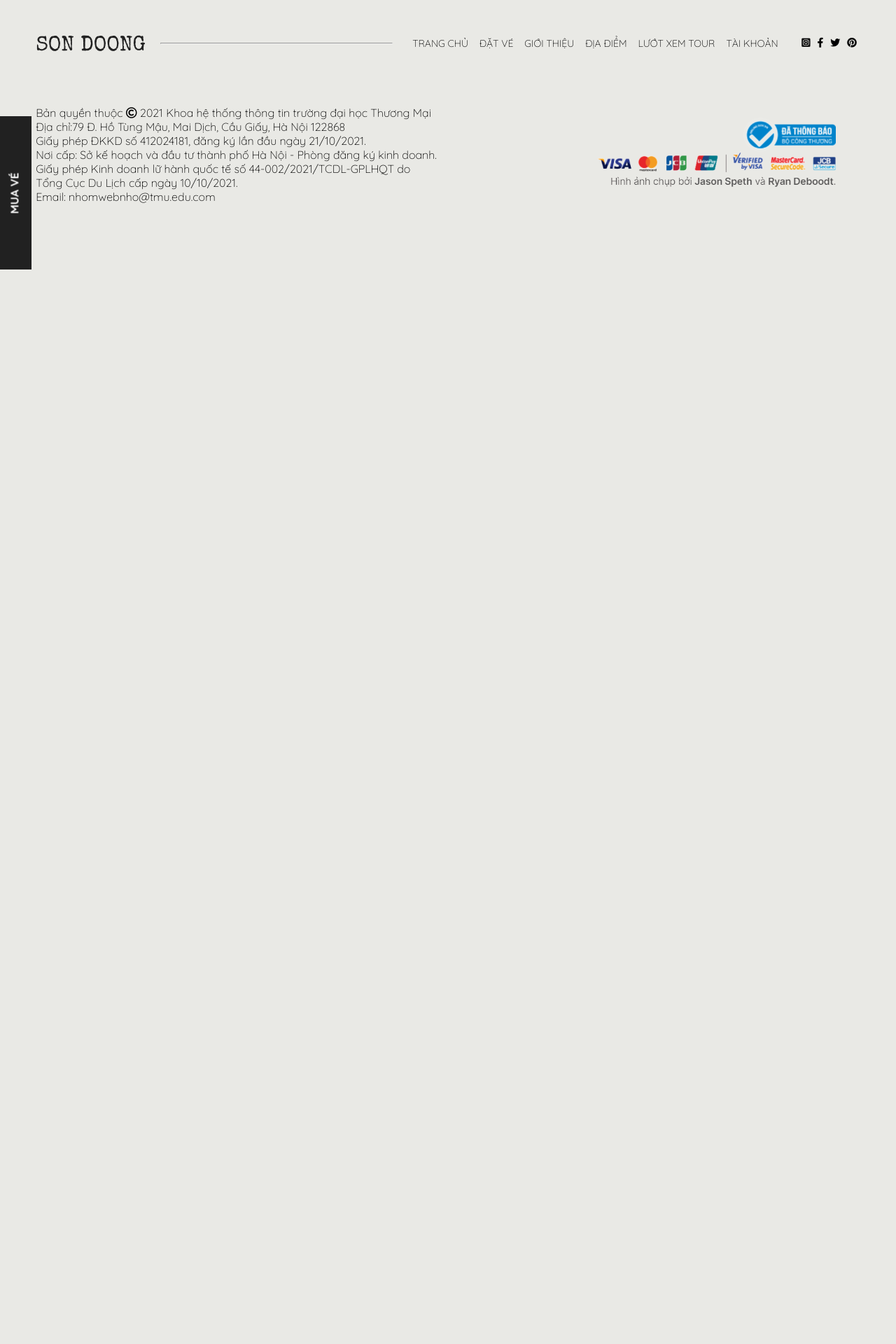
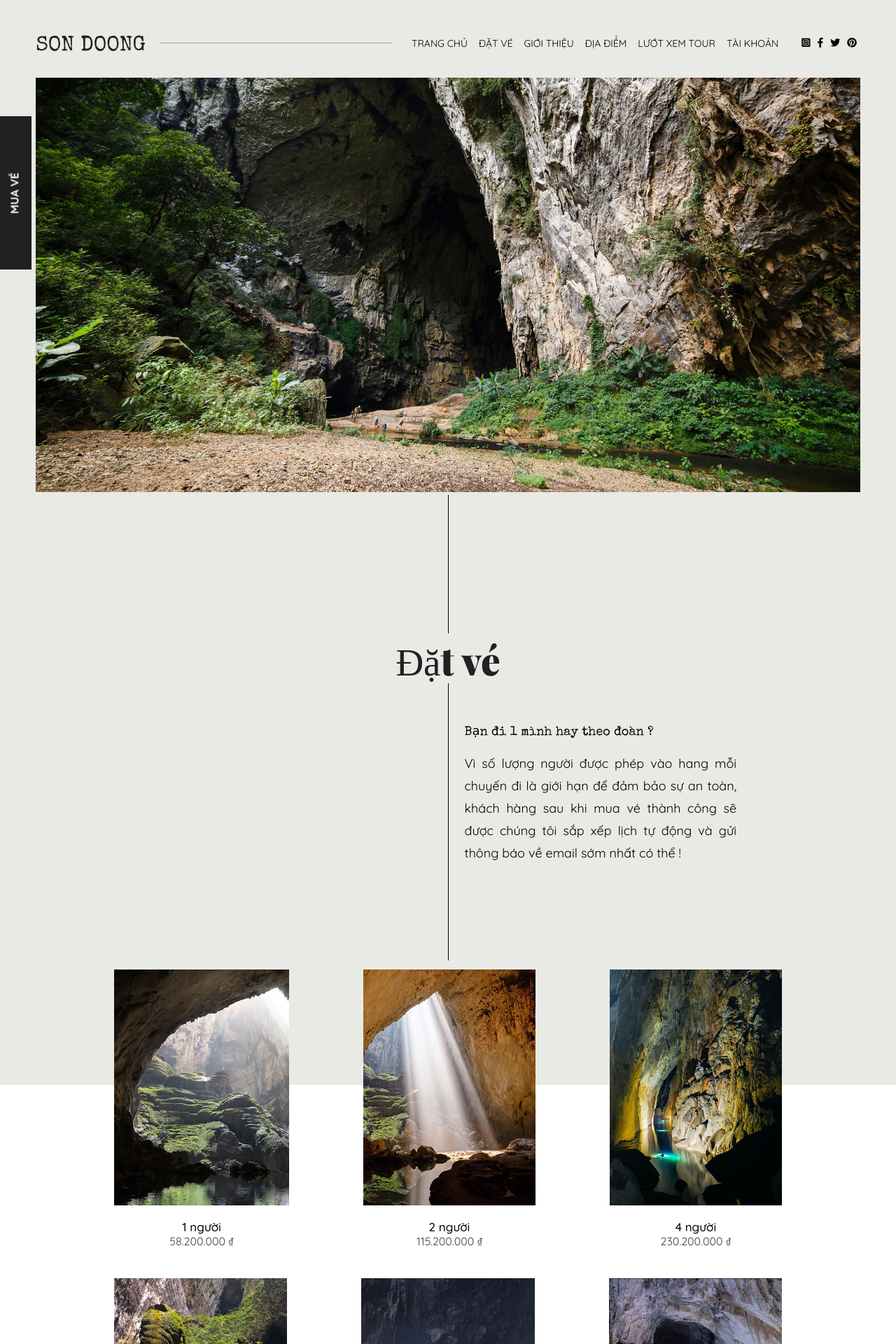
Before and after one commit to tonguyenducmanh/nhomwebkhoas, a PHP site: page /html/datvedattour.html in a window 1280 px wide. Shown: the top 1920 px of the page at 70% size. Before the commit the page ends 385 px from the top, so only its background shows below. Run offline with PHP 8.4, Linux system fonts and the light colour scheme.

Commit message:
cập nhật đặt vé

```diff
--- a/css/datvedattour.css
+++ b/css/datvedattour.css
@@ -10,13 +10,135 @@ body{
     background-position:
         0 0,
         0 1000px,
-        0 3100px,
+        0 2240px,
         0 4100px,
         0 4670px;
     background-size:
-        100% 1200px,
+        100% 1550px,
         100% 1000px,
         100% 800px,
         100% 200px,
         100% 700px;
-    }
+}
+.image-one{
+    position: relative;
+    width: 100%;
+    padding-top: 30px;
+}
+.bold-text-one{
+    font-family: 'Playfair Display', serif;
+    font-size: 55px;
+    color:#212121;
+    text-align: center;
+}
+.box-text-one{
+    margin-left: 52%;
+    margin-right: 15%;
+}
+.box-text-one-title{
+    font-family: 'Special Elite', cursive;
+    font-size: 18px;
+    padding-bottom: 20px;
+}
+.box-text-one-content{
+    font-family: 'Quicksand', sans-serif;
+    font-size: 18px;
+    line-height: 32px;
+    text-align: justify;
+}
+.straight-line-two{
+    border-left: 1.2px solid rgb(0, 0, 0);
+    margin: -22% 50% 10% 50%;
+}
+.three-column{
+    position: relative;
+    display: flex;
+    justify-content: space-between;
+    margin: 5%;
+    margin-top: -105px;
+    margin-bottom: 100px;
+}
+.image-last{
+    position: relative;
+    display: block;
+    width: 70%;
+    height: 90%;
+    margin-left: 15%;
+}
+.image-last:hover{
+    cursor: url(http://ani.cursors-4u.net/cursors/cur-12/cur1080.cur), auto !important;
+
+}
+.column-group-text-one{
+    position: relative;
+    display: block;
+    text-align: center;
+    margin-top: 20px;
+    font-family: 'Quicksand', sans-serif;
+    font-weight: 500;
+    font-size: 17px;
+    text-decoration: none;
+    color: black;
+}
+.column-group-text-two{
+    text-align: center;
+    font-family: 'Quicksand', sans-serif;
+    font-weight: 400;
+    color: #3f3f3f;
+
+}
+.big-group{
+    position: relative;
+    display: grid;
+    grid-template-columns: 50% 50%;
+    background-color:none;
+}
+.big-group-title{
+    font-family: 'Playfair Display', sans-serif;
+    font-size: 40px;
+    font-weight: 700;
+    padding: 10px;
+}
+.group-collapse{
+    position: relative;
+    width: 100%;
+}
+.group-collapse-title {
+    font-family: 'Quicksand', sans-serif;
+    background-color: #777;
+    color: white;
+    cursor: pointer;
+    padding: 18px;
+    width: 100%;
+    border: none;
+    text-align: left;
+    outline: none;
+    font-size: 17px;
+    font-weight: 600;
+    cursor: url(http://ani.cursors-4u.net/cursors/cur-12/cur1080.cur), auto !important;
+}
+.group-collapse-title:after {
+    content: '\002B';
+    color: white;
+    font-weight: bold;
+    float: right;
+    margin-left: 5px;
+  }
+.active:after {
+    content: "\2212";
+}
+.group-collapse-title:after{
+    background-color: #777;
+}
+.group-collapse-content{
+    padding: 0 20px;
+    max-height: 0;
+    overflow: hidden;
+    transition: max-height 0.2s ease-out;
+    background-color: #f1f1f1;
+}
+.group-collapse-content p{
+    margin: 10px;
+    text-align: justify;
+    font-family: 'Quicksand', sans-serif;
+}
--- a/css/taikhoan.css
+++ b/css/taikhoan.css
@@ -19,4 +19,4 @@ body{
         100% 800px,
         100% 200px,
         100% 700px;
-    }
+}
--- a/css/thongtingioithieu.css
+++ b/css/thongtingioithieu.css
@@ -112,7 +112,7 @@ body{
     border-left: 1.2px solid rgb(0, 0, 0);
     margin: -80px 50%;
 }
-.three-colume{
+.three-column{
     position: relative;
     width: 100%;
     height: 100%;
--- a/html/datvedattour.html
+++ b/html/datvedattour.html
@@ -20,6 +20,8 @@
     <link href="https://fonts.googleapis.com/css2?family=Playfair+Display:wght@900&display=swap" rel="stylesheet">
     <link href="https://fonts.googleapis.com/css2?family=Quicksand:wght@600&display=swap" rel="stylesheet">
     <link href="https://fonts.googleapis.com/css2?family=Quicksand:wght@700&display=swap" rel="stylesheet">
+    <link href="https://fonts.googleapis.com/css2?family=Quicksand&display=swap" rel="stylesheet">
+    <link href="https://fonts.googleapis.com/css2?family=Quicksand:wght@500&display=swap" rel="stylesheet">
     <!--toàn bộ font chữ được dùng-->
 </head>
 <body>
@@ -75,9 +77,110 @@
                 <a href="datvedattour.html">Mua vé</a>
             <!--nút mua vé ngay-->
             </div>
-
-
-
+            <img src="../images/anh28.png" alt="" class="image-one">
+            <div class="straight-line"> <br><br><br><br><br><br><br><br><br><br><br>
+            </div>
+            <div class="bold-text-one">
+                Đặt vé
+            </div> <br><br><br>
+            <div class="box-text-one">
+                <div class="box-text-one-title">
+                   Bạn đi 1 mình hay theo đoàn ?
+                </div>
+                <div class="box-text-one-content">
+                    Vì số lượng người được phép vào hang mỗi chuyến đi là giới hạn
+                    để đảm bảo sự an toàn, khách hàng sau khi mua vé thành công sẽ
+                    được chúng tôi sắp xếp lịch tự động và gửi thông báo về email sớm
+                    nhất có thể !
+                </div>
+            </div>
+            <div class="straight-line-two"> <br><br><br><br><br><br><br><br><br><br><br>
+                <br><br><br><br><br><br><br><br><br><br><br>
+            </div>
+            <div class="three-column">
+                <div class="column-group">
+                    <img src="../images/anh6.png" class="image-last"  alt="">
+                    <a href="" id='option-one' class="column-group-text-one">1 người</a>
+                    <div class="column-group-text-two">58.200.000 ₫</div>
+                </div>
+                <div class="column-group">
+                    <img src="../images/anh7.png" class="image-last" alt="">
+                    <a href="" id='option-two' class="column-group-text-one">2 người</a>
+                    <div class="column-group-text-two">115.200.000 ₫</div>
+                </div>
+                <div class="column-group">
+                    <img src="../images/anh8.png" class="image-last"  alt="">
+                    <a href="" id='option-three' class="column-group-text-one">4 người</a>
+                    <div class="column-group-text-two">230.200.000 ₫</div>
+                </div>
+            </div>
+            <br><br><br><br>
+            <div class="three-column">
+                <div class="column-group">
+                    <img src="../images/anh3.png" class="image-last" alt="">
+                    <a href="" id='option-four' class="column-group-text-one">6 người</a>
+                    <div class="column-group-text-two">380.200.000 ₫</div>
+                </div>
+                <div class="column-group">
+                    <img src="../images/anh4.png" class="image-last" alt="">
+                    <a href="" id='option-five' class="column-group-text-one">8 người</a>
+                    <div class="column-group-text-two">460.000.000 ₫</div>
+                </div>
+                <div class="column-group">
+                    <img src="../images/anh5.png" class="image-last" alt="">
+                    <a href="" id='option-six' class="column-group-text-one">10 người</a>
+                    <div class="column-group-text-two">570.000.000 ₫</div>
+                </div>
+            </div>
+            <div class="big-group">
+                <div class="big-group-title">
+                    Những câu hỏi thường gặp
+                </div>
+                <div class="group-collapse">
+                    <button class="group-collapse-title">Nếu không đủ tiền đi tour, có thể tự khám phá hang Sơn Đoòng được không?</button>
+                    <div class="group-collapse-content">
+                        <p>Bất cứ ai vào hang Sơn Đoòng hay tổ chức tham quan nơi này mà không có sự đồng ý của ban quản lý
+                        Vườn quốc gia Phong Nha – Kẻ Bàng đều vi phạm pháp luật. Do đó, bạn chỉ có thể
+                        thám hiểm Sơn Đoòng thông qua SON DOONG travel - công ty duy nhất được phép khai
+                        thác tour này. Hiện tại, đó là cách duy nhất.</p>
+                    </div>
+                    <button class="group-collapse-title">Đi một mình có thể ghép đoàn không?</button>
+                    <div class="group-collapse-content">
+                        <p>Mỗi tour tối đa là 10 du khách, bạn có thể ghép đoàn nếu đi một mình khi đăng ký với
+                        công ty cung cấp tour. Từ đó bạn làm quen mọi người, tạo nhóm để cùng trải
+                        nghiệm tuần thám hiểm hang ngầm với hướng dẫn viên, đội vận chuyển và các
+                        chuyên gia.</p>
+                    </div>
+                    <button class="group-collapse-title">Thời tiết trong hang động và rừng như thế nào?</button>
+                    <div class="group-collapse-content">
+                        <p>Thời tiết có thể rất lạnh từ tháng 12 đến tháng 3 (8 -15 độ C) hoặc nóng bức
+                        trong khoảng tháng 6 - 8 (32-38 độ C). Nếu trời mưa, các con đường sẽ trơn
+                        trượt và đầy bùn lầy. Tuy nhiên, nhiệt độ trong hang duy trì ở mức ổn định
+                        23 - 24 độ C và bạn nên mang theo một chiếc áo khoác.</p>
+                    </div>
+                    <button class="group-collapse-title">Đoàn sẽ phải đi bộ và leo núi bao xa?</button>
+                    <div class="group-collapse-content">
+                        <p>Toàn bộ chuyến đi sẽ dài hơn 50 km, tuy nhiên con số này chỉ ước chừng
+                        vì bạn sẽ phải băng rừng, vượt núi và nhiều mỏm đá trong hang.</p>
+                    </div>
+                    <button class="group-collapse-title">Có cần tự trang bị mũ bảo hiểm, dây
+                        an toàn hay các dụng cụ khám phá hang động không?</button>
+                    <div class="group-collapse-content">
+                        <p>Vì đi theo tour nên công ty tổ chức sẽ cung cấp cho bạn toàn bộ dụng
+                        cụ thám hiểm hang động bao gồm mũ bảo hiểm, đai an toàn, dây, đèn pin
+                        đội đầu... Bạn chỉ mang theo một đèn pin nhỏ để đi lại tại khu cắm trại
+                        vào ban đêm.</p>
+                    </div>
+                    <button class="group-collapse-title">Qua đêm và ăn uống như thế nào trong suốt chuyến?</button>
+                    <div class="group-collapse-content">
+                        <p>Bạn được cung cấp lều, đệm mỏng và túi ngủ. Ngoài ra, bạn nên mang theo một
+                        chiếc gối nhỏ để có giấc ngủ thoải mái. Công ty tour sẽ phục vụ một thực
+                        đơn đa dạng và đầy đủ ở trong hang như thịt heo, bò, gà, cá, cơm và rất
+                        nhiều loại rau củ. Thực phẩm được bảo quản trong điều kiện an toàn vệ
+                        sinh tốt nhất. Du khách phải thông báo trước khi muốn đem thêm đồ ăn..</p>
+                    </div>
+                </div>
+            </div>
         </div>
         <div class="footer-container">
             <div class="footer-container-left">
@@ -99,5 +202,7 @@
     <button onclick="topFunction()" id="myBtn" title="Go to top"><i class="fas fa-chevron-up"></i></button>
     <!--tạo nút quay về đầu trang bằng javaScript-->
     <script src="../script.js"></script>
+    <script src="../js/thongtindiadiem.js"></script>
+    <!--file này dùng chung script chạy cuộn menu như file thongtindiadiem.html-->
 </body>
 </html>
--- a/html/taikhoan.html
+++ b/html/taikhoan.html
@@ -76,6 +76,9 @@
             <!--nút mua vé ngay-->
             </div>
 
+
+
+
         </div>
         <div class="footer-container">
             <div class="footer-container-left">
--- a/html/thongtingioithieu.html
+++ b/html/thongtingioithieu.html
@@ -140,7 +140,7 @@ Sau nhiều lần cố gắng tìm kiếm nhưng thất bại, mọi người đ
             <div class="bold-text-two">
                 Nhiều dịch vụ miễn phí
             </div>
-            <div class="three-colume">
+            <div class="three-column">
                 <div class="image-three"><a href="#" class='image-link'>Xe buýt miễn phí</a></div>
                 <div class="image-four"><a href="#" class='image-link'>Phòng tắm sau tour</a></div>
                 <div class="image-five"><a href="#" class='image-link'>Quần áo miễn phí</a></div>
```
Also changed, not shown: css/index.css (+4 -4 lines), index.html (+4 -4 lines), images/anh28.png (added).
